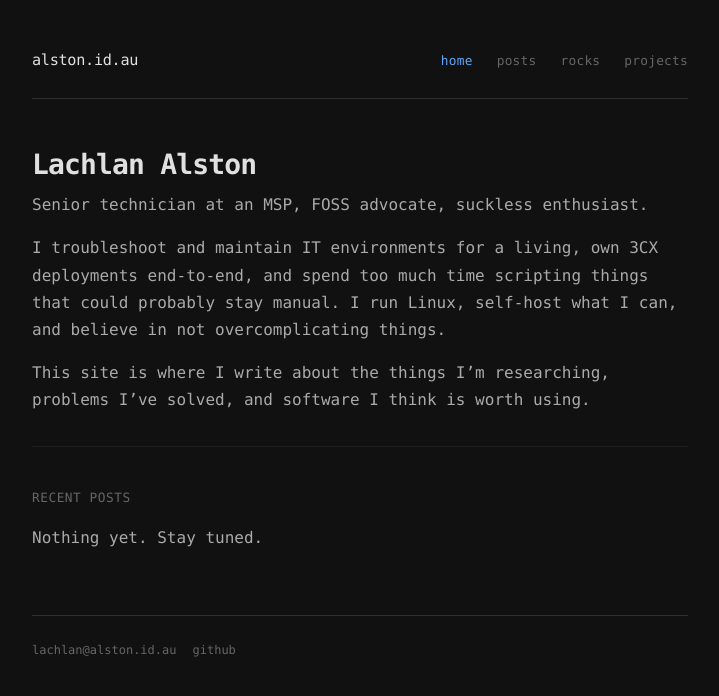
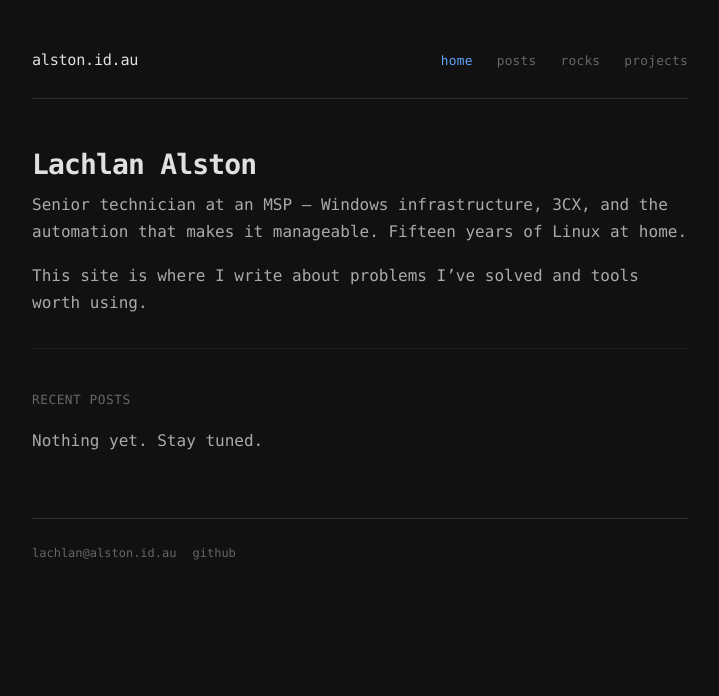
Before and after one commit to lachlanalston/alston.id.au, a Jekyll site: the page built from index.md, in a window 1280 px wide. Shown: the top 696 px of the page, without its empty margins (280-999 px from the left). Built offline with Jekyll 4.4.1, drawn with Linux system fonts in a browser that asks for light colours.

Commit message:
tighten bio for professional audience

```diff
--- a/index.md
+++ b/index.md
@@ -4,11 +4,9 @@ title: Lachlan Alston
 
 # Lachlan Alston
 
-Senior technician at an MSP, FOSS advocate, suckless enthusiast.
+Senior technician at an MSP — Windows infrastructure, 3CX, and the automation that makes it manageable. Fifteen years of Linux at home.
 
-I troubleshoot and maintain IT environments for a living, own 3CX deployments end-to-end, and spend too much time scripting things that could probably stay manual. I run Linux, self-host what I can, and believe in not overcomplicating things.
-
-This site is where I write about the things I'm researching, problems I've solved, and software I think is worth using.
+This site is where I write about problems I've solved and tools worth using.
 
 ---
 
```
